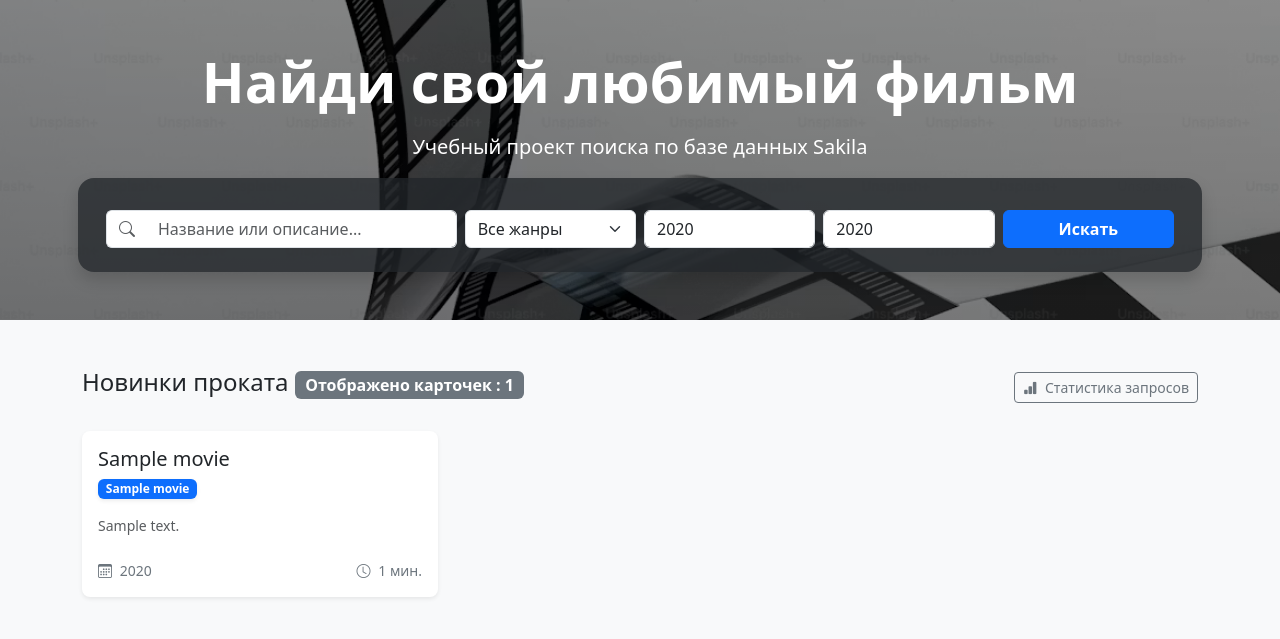
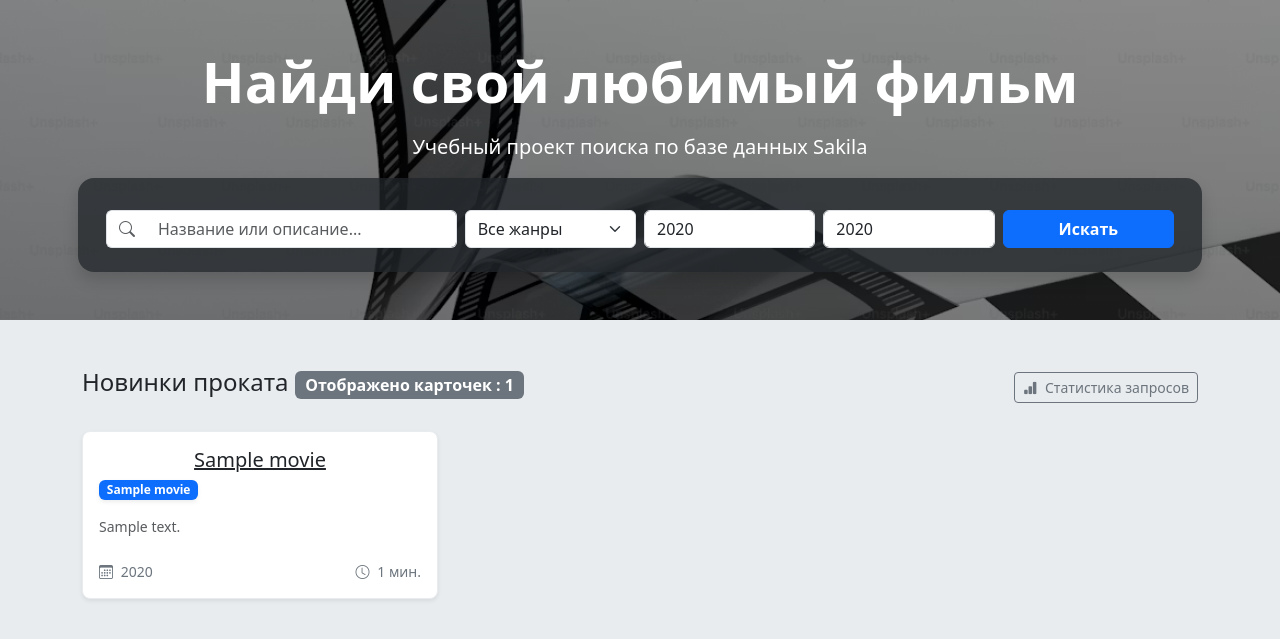
Before and after one commit to VladP-Git/ICH, a FastAPI app: template projects/movie_search_project/templates/index.html in a window 1280 px wide. Shown: the top 639 px of the page. Run offline with FastAPI, Linux system fonts and the light colour scheme; the template is opened without the code that fills it: most values are stand-ins (such as "Sample title", 1, 10 or a date in 2020); some libraries are stand-ins or nearby versions.

Commit message:
style: adapt card design for displaying multiple genres

```diff
--- a/projects/movie_search_project/templates/index.html
+++ b/projects/movie_search_project/templates/index.html
@@ -13,7 +13,7 @@
     <!-- Кастомные стили сайта -->
     <link href="{{ url_for('static', filename='css/style.css') }}" rel="stylesheet">
 </head>
-<body class="bg-light">
+<body class="bg-body-secondary">
 
 <!-- Шапка (Hero-секция) с красивым фоном из Unsplash -->
 <header class="hero-section text-white text-center d-flex align-items-center justify-content-center">
@@ -97,16 +97,16 @@
             {% for movie in movies %}
                 <div class="col">
                     <!-- Делаем карточку кликабельной кнопкой, привязанной к уникальному ID модального окна -->
-                    <div class="card h-100 shadow-sm transition-hover border-0 rounded-3 position-relative"
+                    <div class="card h-100 shadow-sm transition-hover border border-light-subtle rounded-3 position-relative"
                          style="cursor: pointer;"
                          data-bs-toggle="modal"
                          data-bs-target="#movieModal{{ movie.film_id }}"> <!-- Убрали {{ movie.category_name }} -->
                         <div class="card-body">
                             <div class="mb-3">
-                                <!-- Название фильма теперь занимает всю верхнюю строчку и не сжимается -->
-                                <h5 class="card-title text-truncate mb-2" title="{{ movie.title }}">{{ movie.title }}</h5>
+                                <!-- Название фильма занимает всю верхнюю строчку, текст подчеркивается и не сжимается -->
+                                <h5 class="card-title text-truncate mb-2 text-center text-decoration-underline" title="{{ movie.title }}">{{ movie.title }}</h5>
 
-                                <!-- Блок жанров: перенесен под название, выстраивается гибкими строками (flex-wrap) -->
+                                <!-- Блок жанров остается выровненным слева направо -->
                                 <div class="d-flex flex-wrap gap-1 align-items-center">
                                     {% for cat_item in movie.category_name.split(', ') %}
                                         <span class="badge bg-primary fs-7 shadow-sm">{{ cat_item }}</span>
--- a/projects/movie_search_project/templates/stats.html
+++ b/projects/movie_search_project/templates/stats.html
@@ -13,7 +13,7 @@
     <!-- Кастомные стили сайта -->
     <link href="{{ url_for('static', filename='css/style.css') }}" rel="stylesheet">
 </head>
-<body class="bg-light">
+<body class="bg-body-secondary">
 
 <!-- Навигация / Хлебные крошки -->
 <nav class="bg-white border-bottom py-3 mb-5 shadow-sm">
```
